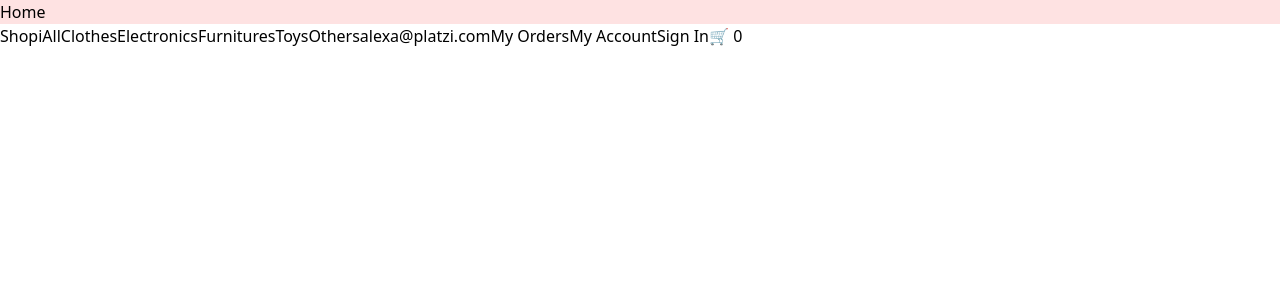
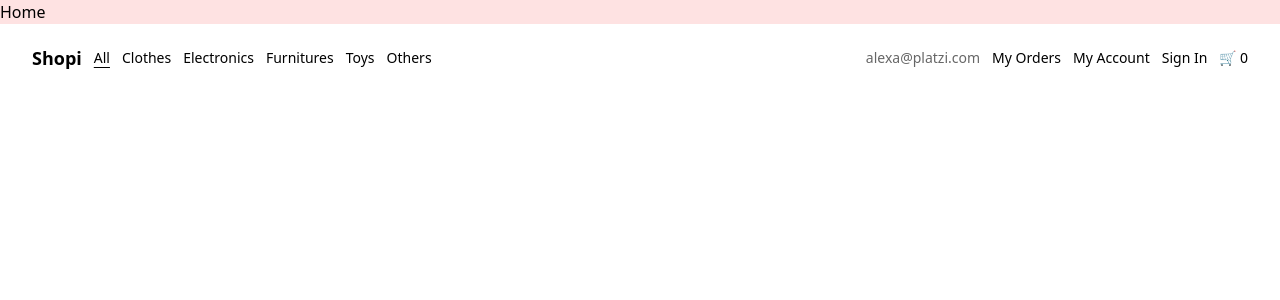
Before and after one commit to AlexandraLamadrid/ecommerce-shopy, a React (Vite) app: page / in a window 1280 px wide. Shown: the top 300 px of the page. Built offline with nearby package versions, Linux system fonts and the light colour scheme.

Commit message:
subiendo las correciones en el navbar, colocando underline y cambiando estilo del correo

```diff
--- a/src/Components/Navbar/index.jsx
+++ b/src/Components/Navbar/index.jsx
@@ -1,70 +1,97 @@
-import { NavLink } from 'react-router-dom'
+import { NavLink } from "react-router-dom";
 
 const Navbar = () => {
+  const activeStyle = 'underline underline-offset-4';
+
   return (
-    <nav className='flex justify-between items-center fixed z-10'>
-        <ul className='flex items-center'>
-            <li>
-                <NavLink to='/'>
+    <nav className="flex justify-between items-center fixed z-10 w-full py-5 px-8 text-sm font-light">
+      <ul className="flex items-center gap-3">
+        <li className="font font-semibold text-lg">
+          <NavLink to="/">
             Shopi
           </NavLink>
         </li>
         <li>
-                <NavLink to='/'>
+          <NavLink
+            to="/"
+            className={({ isActive }) => (isActive ? activeStyle : undefined)}
+          >
             All
           </NavLink>
         </li>
         <li>
-                <NavLink to='/clothes'>
+          <NavLink
+            to="/clothes"
+            className={({ isActive }) => (isActive ? activeStyle : undefined)}
+          >
             Clothes
           </NavLink>
         </li>
         <li>
-                <NavLink to='/electronics'>
+          <NavLink
+            to="/electronics"
+            className={({ isActive }) => (isActive ? activeStyle : undefined)}
+          >
             Electronics
           </NavLink>
         </li>
         <li>
-                <NavLink to='/furnitures'>
+          <NavLink
+            to="/furnitures"
+            className={({ isActive }) => (isActive ? activeStyle : undefined)}
+          >
             Furnitures
           </NavLink>
         </li>
         <li>
-                <NavLink to='/toys'>
+          <NavLink
+            to="/toys"
+            className={({ isActive }) => (isActive ? activeStyle : undefined)}
+          >
             Toys
           </NavLink>
         </li>
         <li>
-                <NavLink to='/others'>
+          <NavLink
+            to="/others"
+            className={({ isActive }) => (isActive ? activeStyle : undefined)}
+          >
             Others
           </NavLink>
         </li>
       </ul>
-        <ul className='flex items-center'>
-            <li>
+      <ul className="flex items-center gap-3">
+        <li className='text-black/60'>
             alexa@platzi.com
         </li>
         <li>
-                <NavLink to='/my-orders'>
+          <NavLink
+            to="/my-orders"
+            className={({ isActive }) => (isActive ? activeStyle : undefined)}
+          >
             My Orders
           </NavLink>
         </li>
         <li>
-                <NavLink to='/my-account'>
+          <NavLink
+            to="/my-account"
+            className={({ isActive }) => (isActive ? activeStyle : undefined)}
+          >
             My Account
           </NavLink>
         </li>
         <li>
-                <NavLink to='/sign-in'>
+          <NavLink
+            to="/sign-in"
+            className={({ isActive }) => (isActive ? activeStyle : undefined)}
+          >
             Sign In
           </NavLink>
         </li>
-            <li>
-                🛒 0
-            </li>
+        <li>🛒 0</li>
       </ul>
     </nav>
-  )
-}
+  );
+};
 
-export default Navbar
+export default Navbar;
```
Lines whose indentation alone changed are shown as unchanged.
